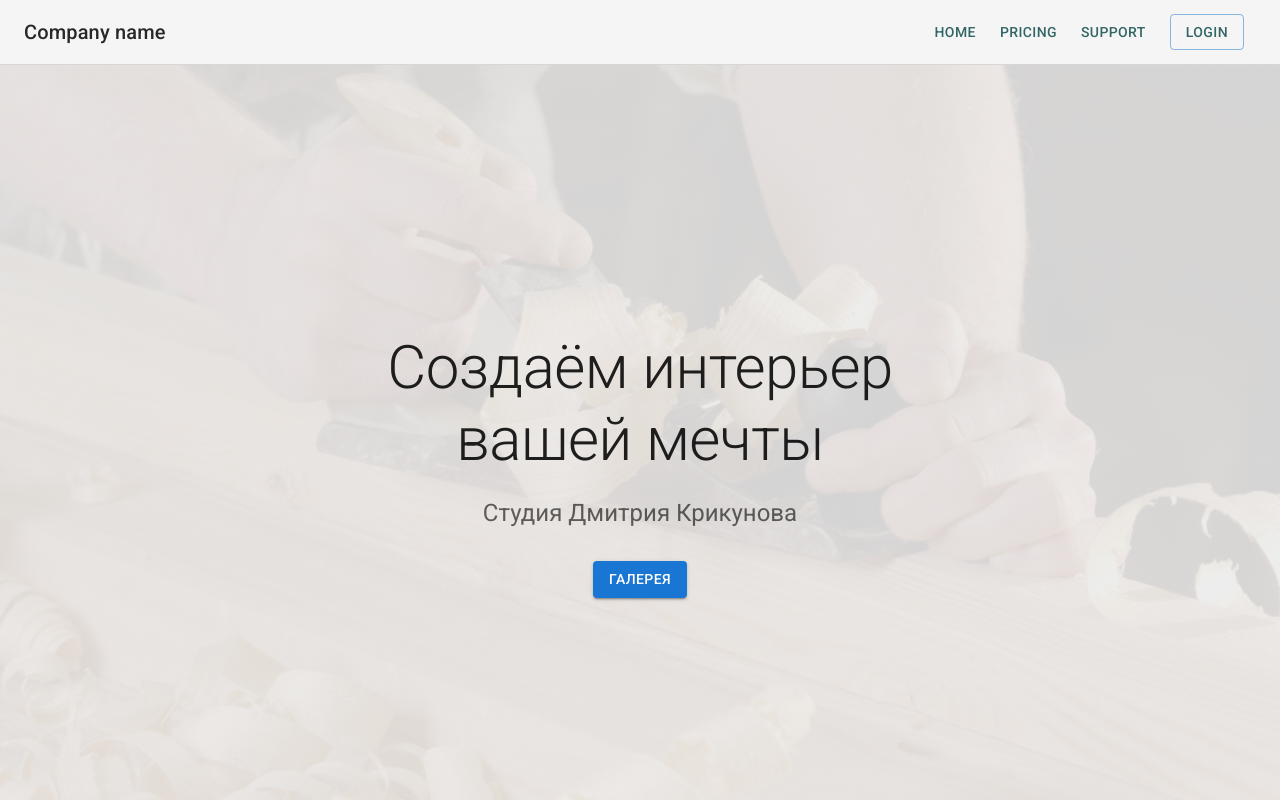
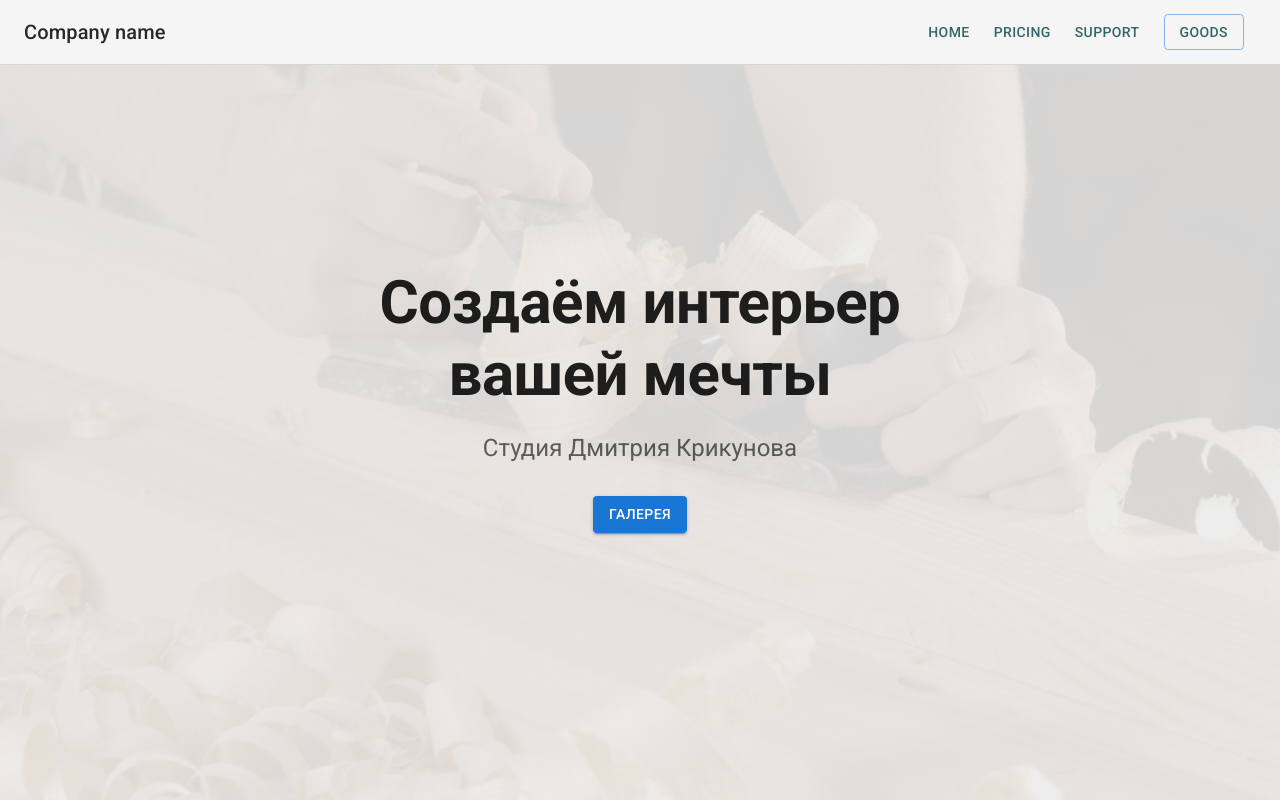
Before and after one commit to coprocoder/Dr.Khimich, a React (Create React App) app: page / in a window 1280 px wide. Shown: the top 800 px of the page. Built offline with nearby package versions, Linux system fonts and the light colour scheme.

Commit message:
feat: gh-pages hook

```diff
--- a/src/components/header/index.js
+++ b/src/components/header/index.js
@@ -8,10 +8,12 @@ import Link from "@mui/material/Link";
 const PageHeader = () => {
   return (
     <AppBar
-      position="static"
+      position="fixed"
       color="default"
       elevation={0}
-      sx={{borderBottom: (theme) => `1px solid ${theme.palette.divider}`}}
+      sx={{
+        borderBottom: (theme) => `1px solid ${theme.palette.divider}`,
+      }}
     >
       <Toolbar sx={{flexWrap: "wrap"}}>
         <Typography variant="h6" color="inherit" noWrap sx={{flexGrow: 1}}>
@@ -44,7 +46,7 @@ const PageHeader = () => {
           </Link>
         </nav>
         <Button href="#" variant="outlined" sx={{my: 1, mx: 1.5}}>
-          Login
+          GOODS
         </Button>
       </Toolbar>
     </AppBar>
--- a/src/pages/home/intro.js
+++ b/src/pages/home/intro.js
@@ -44,6 +44,9 @@ const HomeIntroBody = () => {
         align="center"
         color="text.primary"
         gutterBottom
+        sx={{
+          fontWeight: "bold",
+        }}
       >
         Создаём интерьер вашей мечты
       </Typography>
```
